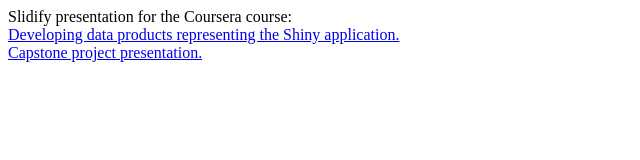
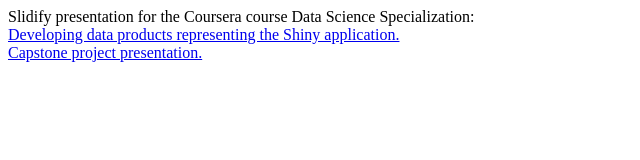
Before and after one commit to szingerpeter/szingerpeter.github.io, a plain HTML site: page index.html in a window 1280 px wide. Shown: the whole page, without its empty margins (0-640 px from the left). Drawn offline with Linux system fonts and the light colour scheme.

Commit message:
add text

```diff
--- a/index.html
+++ b/index.html
@@ -2,7 +2,7 @@
 <html>
 
 <body>
-Slidify presentation for the Coursera course:
+Slidify presentation for the Coursera course Data Science Specialization:
 <br /><a href="https://szingerpeter.github.io/slidify/">Developing data products representing the Shiny application.</a>
 <br /><a href="https://szingerpeter.github.io/datascience_capstone_pres">Capstone project presentation.</a>
 </body>
```
